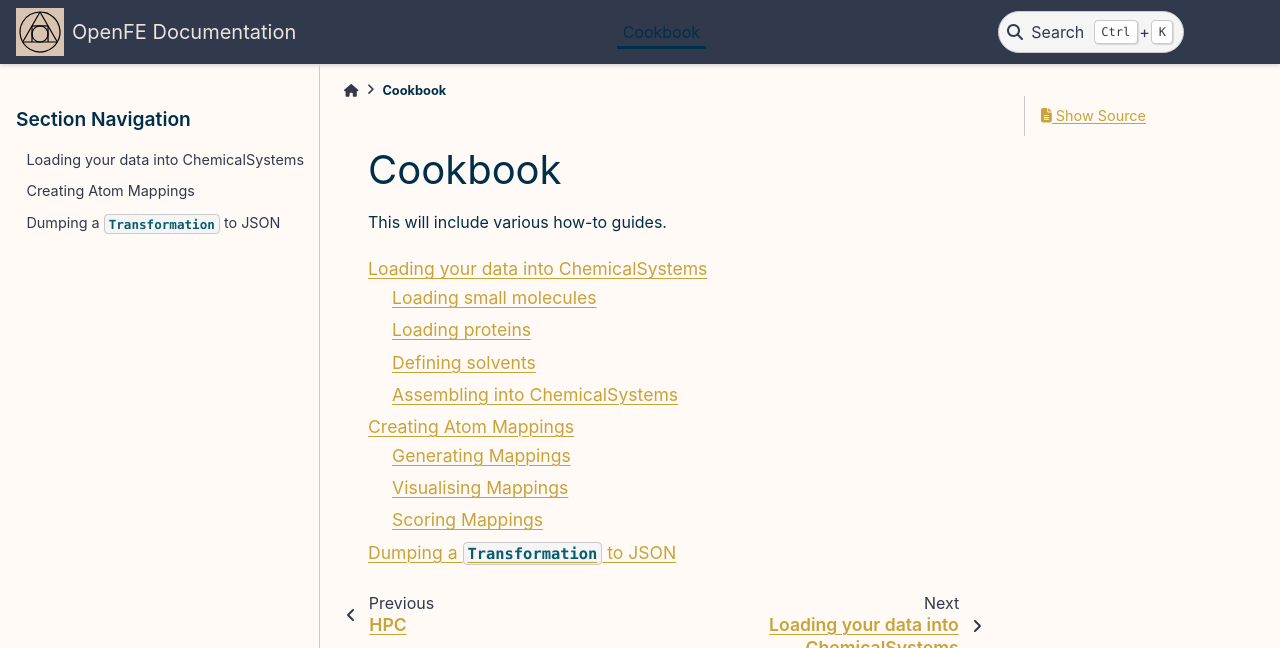
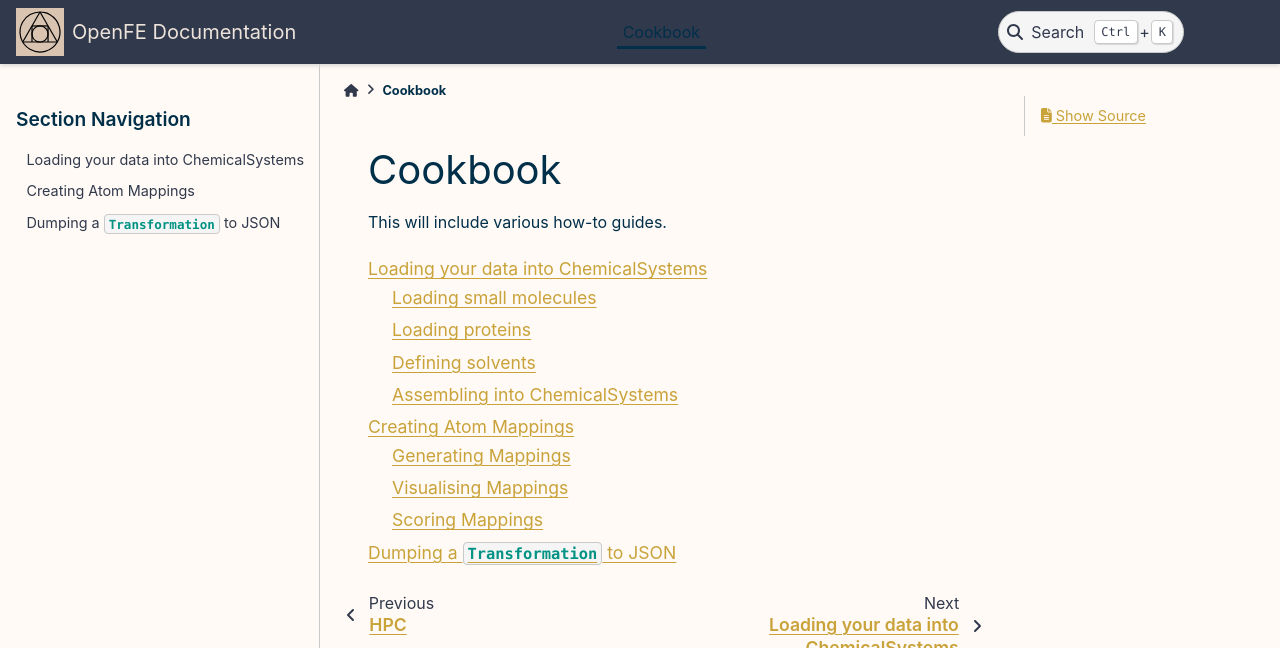
Before and after one commit to OpenFreeEnergy/openfe, a Sphinx documentation site: the page built from docs/cookbook/index.rst, in a window 1280 px wide. Shown: the top 648 px of the page. Built offline with Sphinx 7.4.7 and the PyData theme 0.15.4, drawn with Linux system fonts in a browser that asks for light colours.

Commit message:
Improve code readability in dark mode

```diff
--- a/docs/_static/css/custom.css
+++ b/docs/_static/css/custom.css
@@ -18,8 +18,11 @@
 /*
 NavBar
 */
-code{
+html[data-theme=light] code {
     color: var(--ofe-color-FeelingSick);
+}
+html[data-theme=dark] code {
+    color: var(--ofe-color-SandySergio);
 }
 .bd-page-width {
     max-width: None;
```
